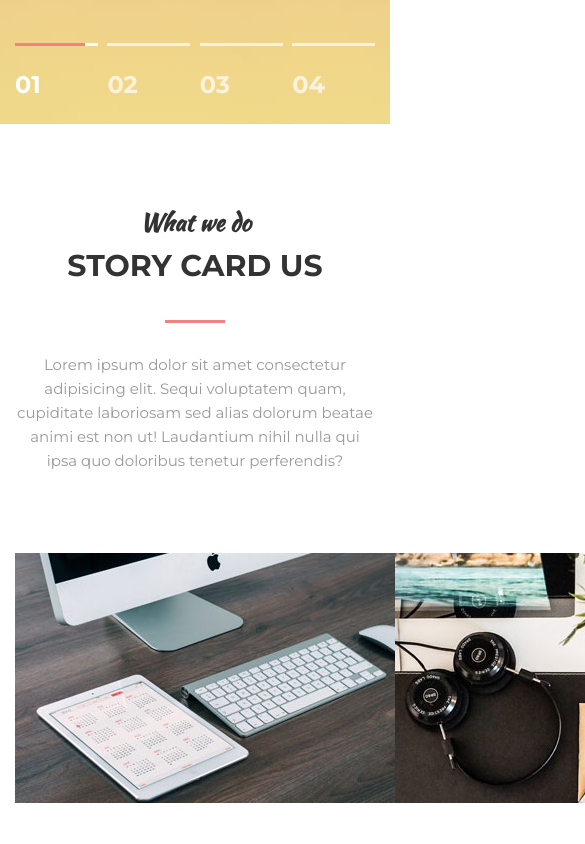
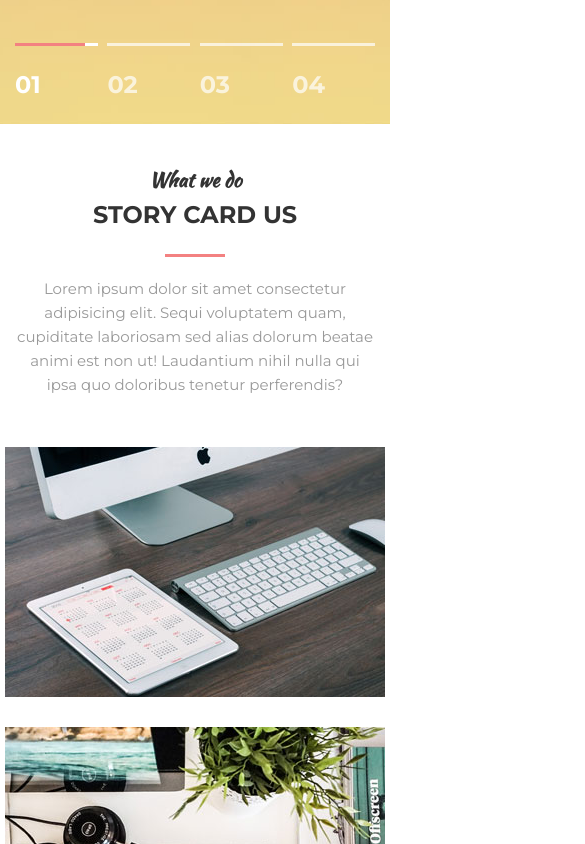
Before and after one commit to Ashymaliev/MogoProject, a plain HTML site: page index.html in a window 390 px wide. Shown: the part 720-1564 px from the top of the page, 585 px wide, since content can reach past the window. Drawn offline with Linux system fonts and the light colour scheme.

Commit message:
add layout for cards

```diff
--- a/assets/css/style.css
+++ b/assets/css/style.css
@@ -301,13 +301,15 @@ hr {
 
 /* card */
 .card {
-    margin-top: 80px;
+    margin-top: 80px -15px 0;
     display: flex;
+    flex-wrap: wrap;
     justify-content: space-between;
 }
 
 .card__item{
-    width: 380px;
+    width: 33.333333%;
+    padding: 0 15px;
 }
 
 .card__inner{
@@ -335,6 +337,8 @@ hr {
 
 .card__img img {
     display: block;
+    max-width: 100%;
+    height: auto;
     transition: opacity .2s linear;
 }
 
@@ -1138,6 +1142,26 @@ hr {
         display: none;
     }
 
+    /* section */
+
+    .section {
+        padding: 40px 0;
+    }
+
+    /* card */
+    .card{
+        margin-top: 50px;
+        justify-content: center;
+    }
+    .card__item {
+        width: 100%;
+        min-width: 410px;
+        margin-bottom: 30px;
+    }
+
+    .card__item:last-child{
+        margin-bottom: 0;
+    }
     /* slider */
     .slider__text{
         display: none;
@@ -1157,4 +1181,20 @@ hr {
     .intro__title {
         font-size: 50px;
     }
+
+    /* section */
+
+    .section__header {
+        margin-bottom: 50px;
+    }
+    .section__suptitle {
+        font-size: 20px;
+    }
+    .section__title {
+        font-size: 24px;
+    }
+
+    .section__title::after {
+         margin: 20px auto;
+    }
 }
```
